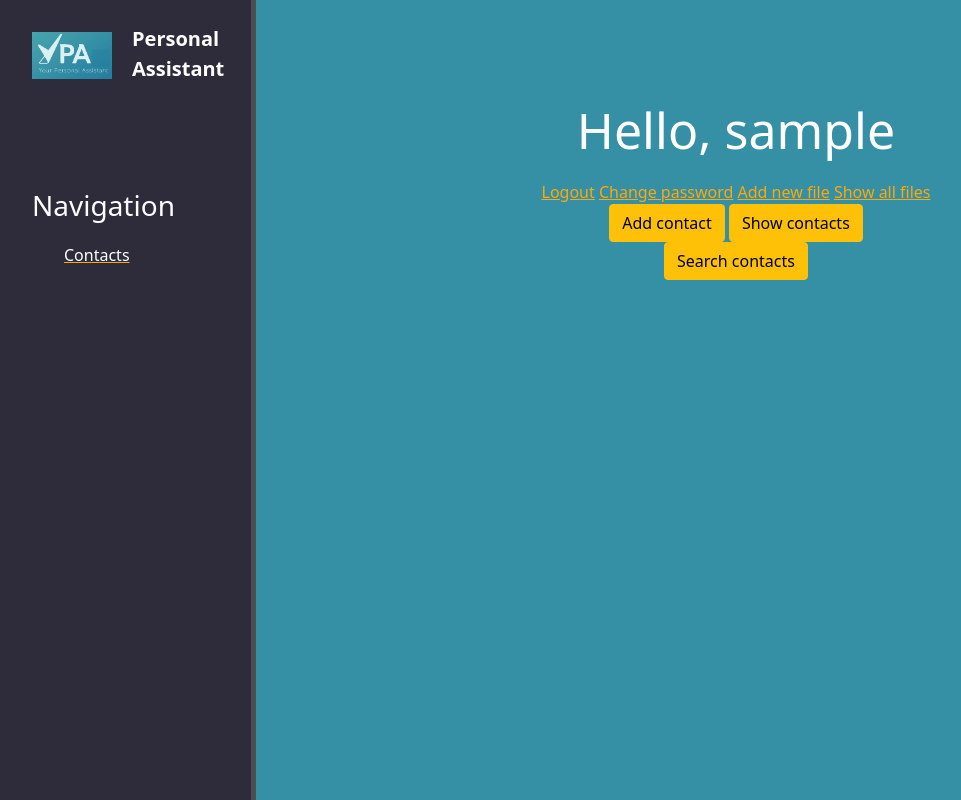
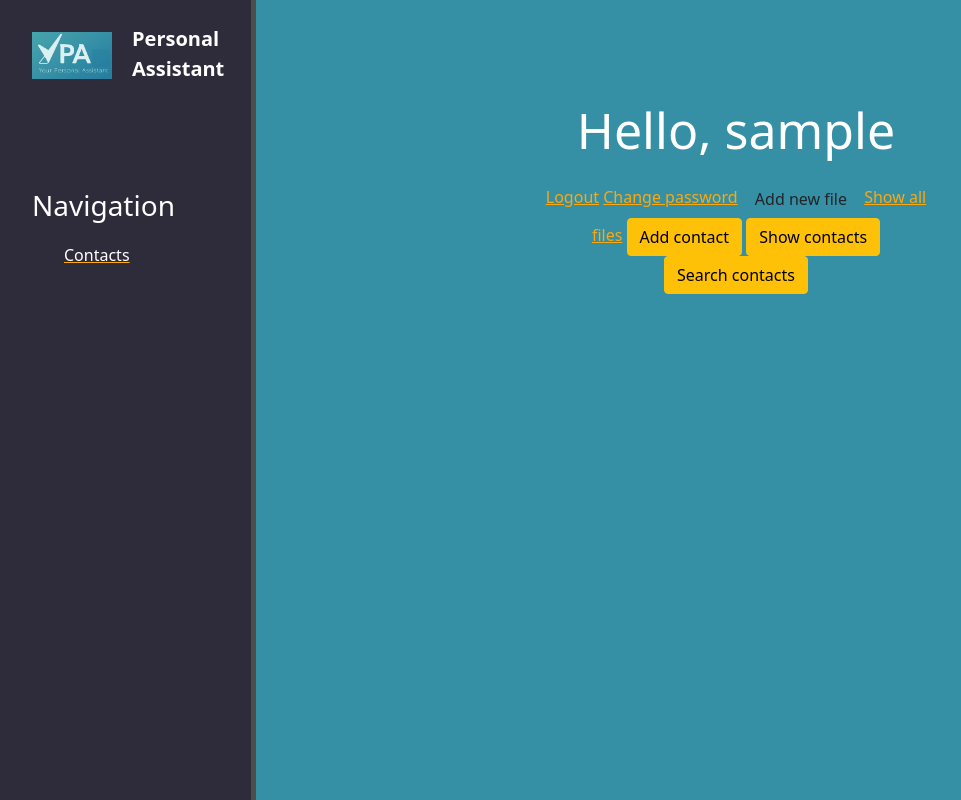
Before and after one commit to Koallla/project-python-web, a Django app: page /contacts/ in a window 1280 px wide. Shown: the whole page, without its empty margins (0-961 px from the left). Run offline with Django 3.2, Linux system fonts and the light colour scheme; the visitor is signed in with stand-in values (Sample User, id 1).

Commit message:
index commit

```diff
--- a/personalhelper/personalhelper/contacts/templates/contacts/index.html
+++ b/personalhelper/personalhelper/contacts/templates/contacts/index.html
@@ -9,7 +9,7 @@
         {% if user.is_authenticated %}
         <a href="{% url 'logout' %}">Logout</a>
         <a href="{% url 'password_change' %}">Change password</a>
-        <a href="{% url 'files-create' %}">Add new file</a>
+        <a class='btn' type='submit' href="{% url 'files-create' %}" target='_self'>Add new file</a>
         <a href="{% url 'userfiles' %}">Show all files</a>
         <a class='btn btn-warning' type="submit" href="{% url 'contacts:add-contact' %}" target='_self'>Add contact </a>
         <a class='btn btn-warning' type="submit" href="{% url 'contacts:show-contacts' %}" target='_self'>Show contacts
```
